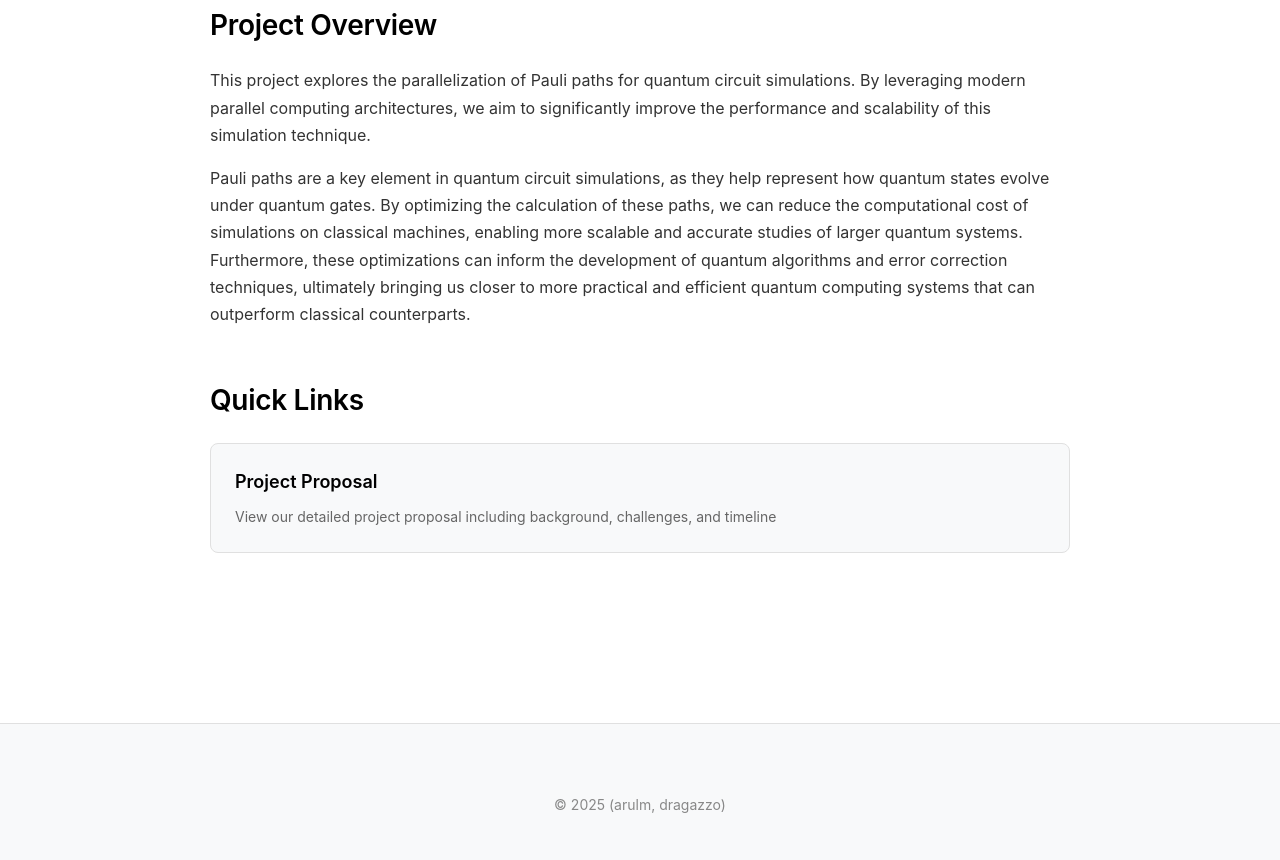
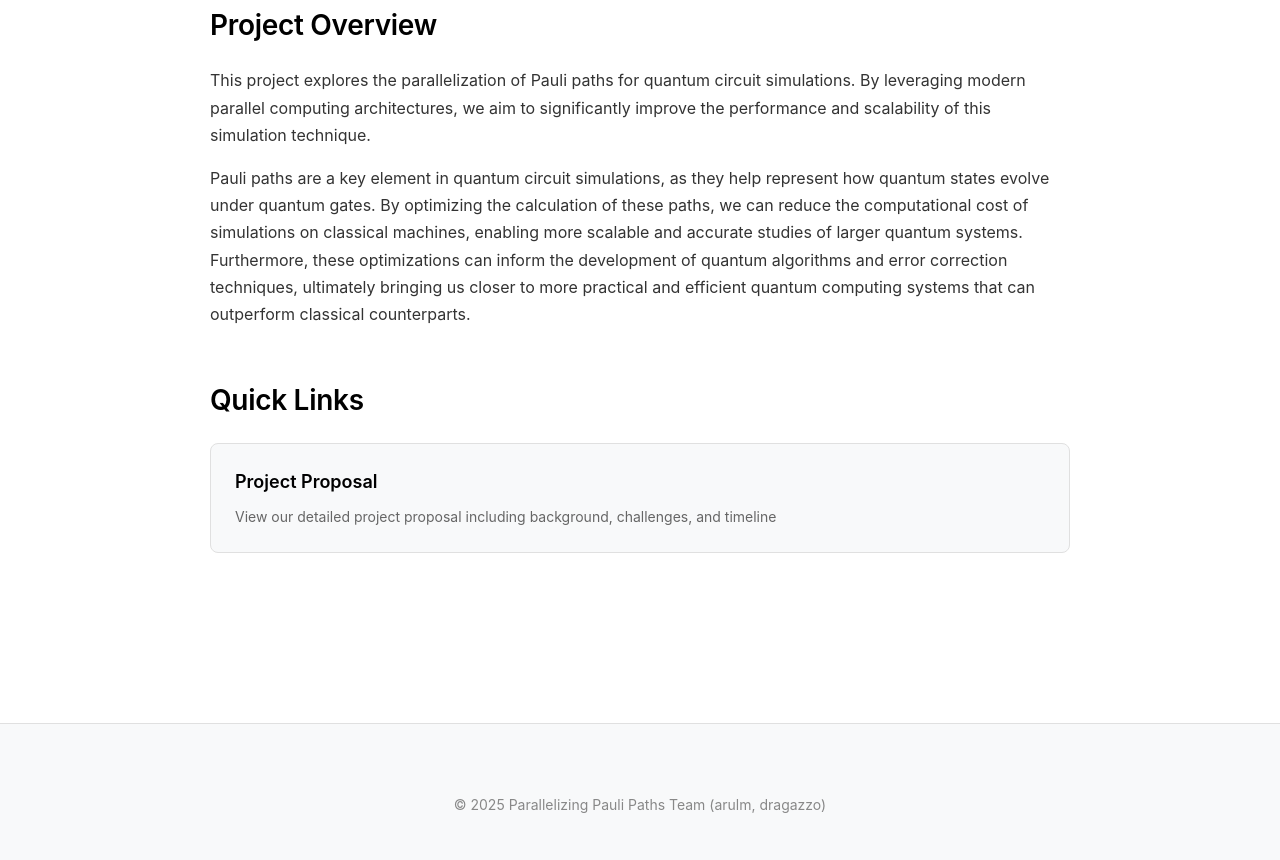
Before and after one commit to arulrhikm/Parallelizing-Pauli-Paths, a plain HTML site: page index.html in a window 1280 px wide. Shown: the part 339-1199 px from the top of the page. Drawn offline with Linux system fonts and the light colour scheme.

Commit message:
some small fixes

```diff
--- a/index.html
+++ b/index.html
@@ -42,7 +42,7 @@
 
     <footer>
         <div class="container">
-            <p>&copy; 2025 (arulm, dragazzo)</p>
+            <p>&copy; 2025 Parallelizing Pauli Paths Team (arulm, dragazzo)</p>
         </div>
     </footer>
 </body>
```
Also changed, not shown: proposal.html (+1 -1 lines).
